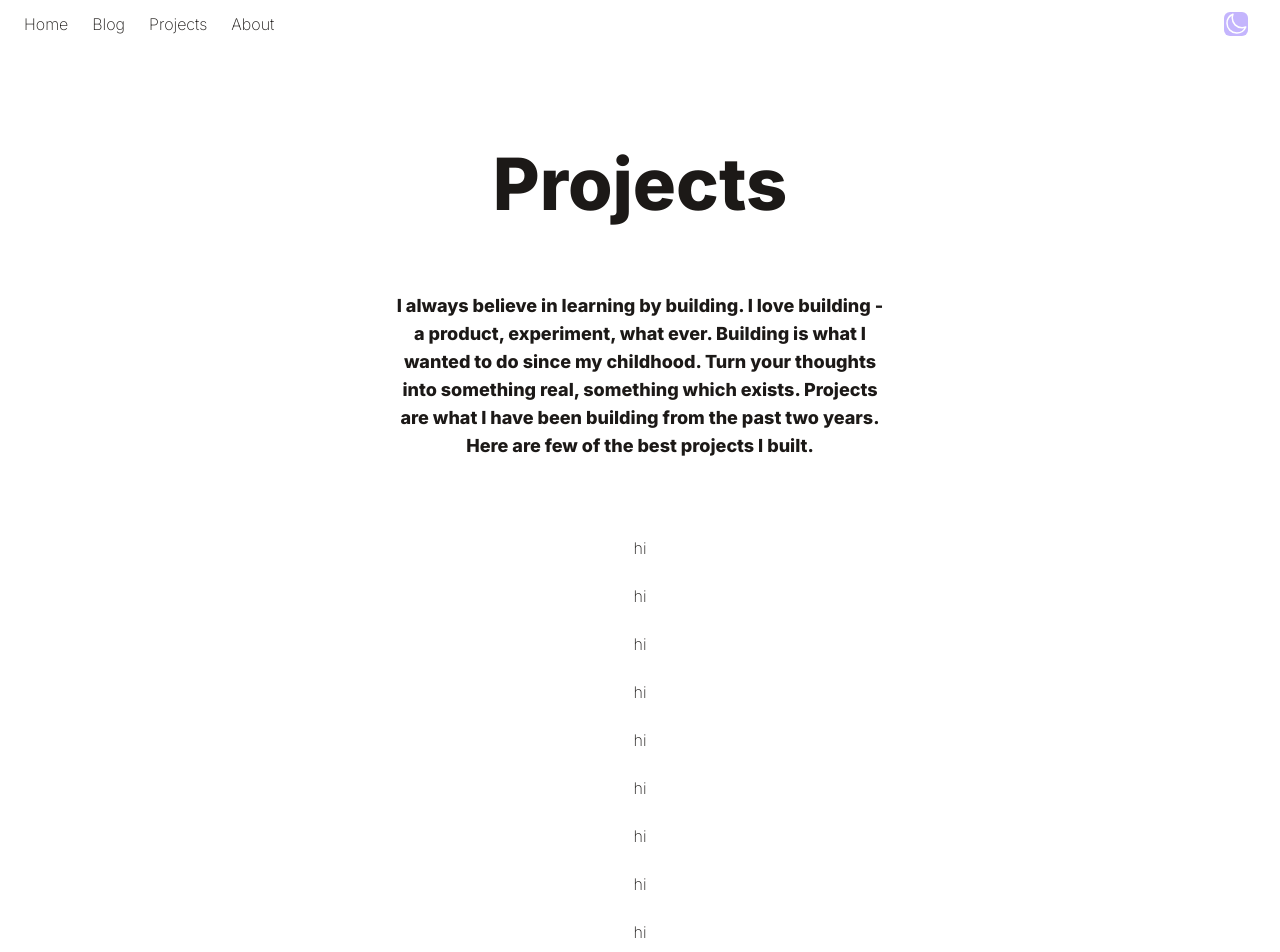
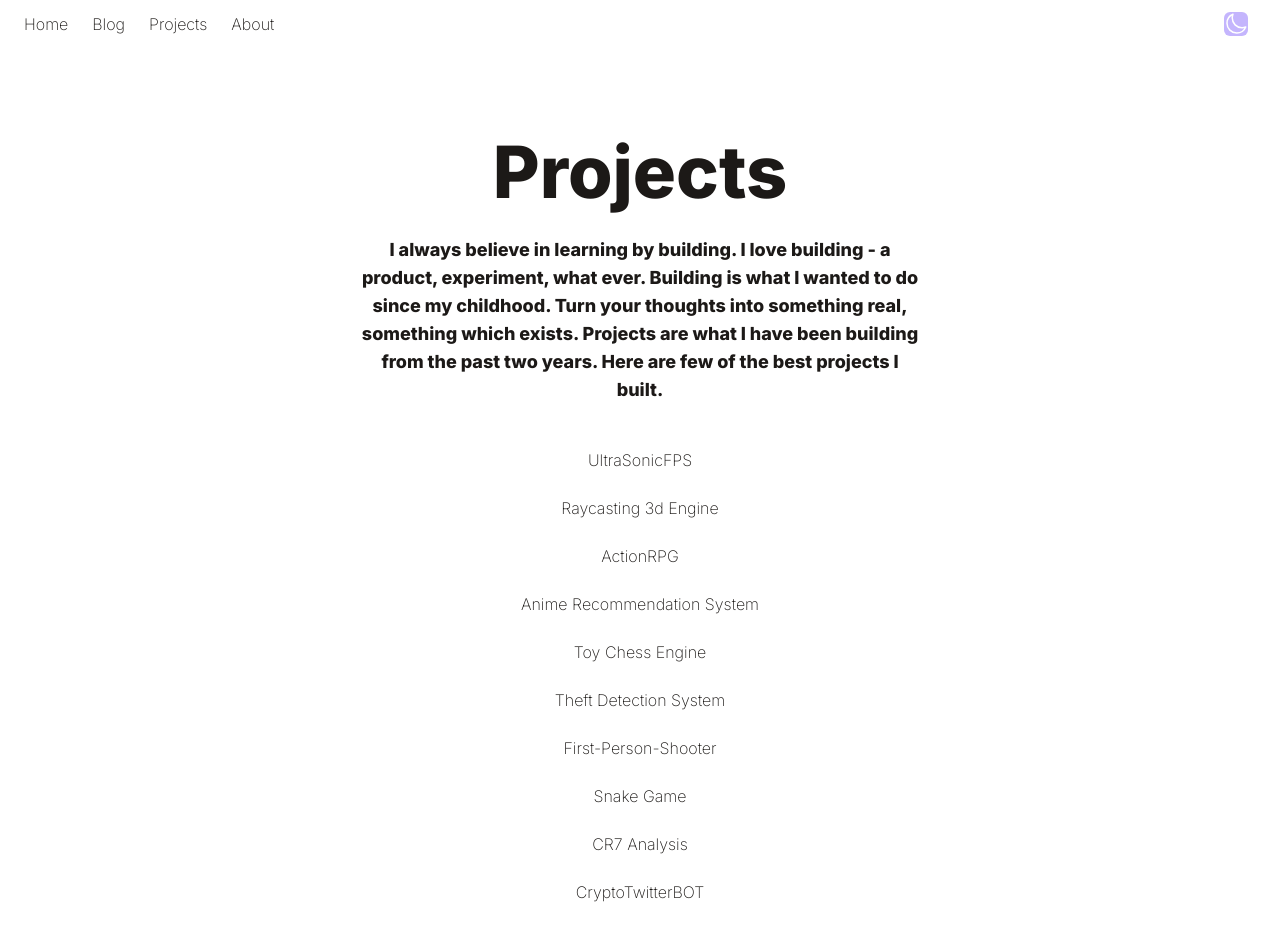
Before and after one commit to theyashwanthsai/DigitalGarden, a React (Vite) app: page /projects in a window 1280 px wide. Shown: the top 952 px of the page. Built offline with nearby package versions, Linux system fonts and the light colour scheme; a web font is replaced by a local one.

Commit message:
make changes to project component

```diff
--- a/src/components/Projects.jsx
+++ b/src/components/Projects.jsx
@@ -5,21 +5,21 @@ import React from "react"
 function Projects() {
   return(
     <div className = "p-5 flex items-center justify-center flex-col text-center pt-20 pb-6">
-      <h1 className = "p-5 text-4xl md:text-7xl dark:text-white mb-1 md:mb-3 font-bold">Projects</h1>
-      <p className="p-10 text-lg max-w-xl mb-6 font-bold">
+      <h1 className = "p-2 text-4xl md:text-7xl dark:text-white mb-1 md:mb-3 font-bold">Projects</h1>
+      <p className="p-2 text-lg max-w-xl mb-6 font-bold">
         I always believe in learning by building. I love building - a product, experiment, what ever.
         Building is what I wanted to do since my childhood. Turn your thoughts into something real, something which exists.
         Projects are what I have been building from the past two years. Here are few of the best projects I built. </p>
-      <ul className="p-3">hi</ul>
-      <ul className="p-3">hi</ul>
-      <ul className="p-3">hi</ul>
-      <ul className="p-3">hi</ul>
-      <ul className="p-3">hi</ul>
-      <ul className="p-3">hi</ul>
-      <ul className="p-3">hi</ul>
-      <ul className="p-3">hi</ul>
-      <ul className="p-3">hi</ul>
-      <ul className="p-3">hi</ul>
+      <ul className="p-3">UltraSonicFPS</ul>
+      <ul className="p-3">Raycasting 3d Engine</ul>
+      <ul className="p-3">ActionRPG</ul>
+      <ul className="p-3">Anime Recommendation System</ul>
+      <ul className="p-3">Toy Chess Engine</ul>
+      <ul className="p-3">Theft Detection System</ul>
+      <ul className="p-3">First-Person-Shooter</ul>
+      <ul className="p-3">Snake Game</ul>
+      <ul className="p-3">CR7 Analysis</ul>
+      <ul className="p-3">CryptoTwitterBOT</ul>
     </div>
   );
 
```
